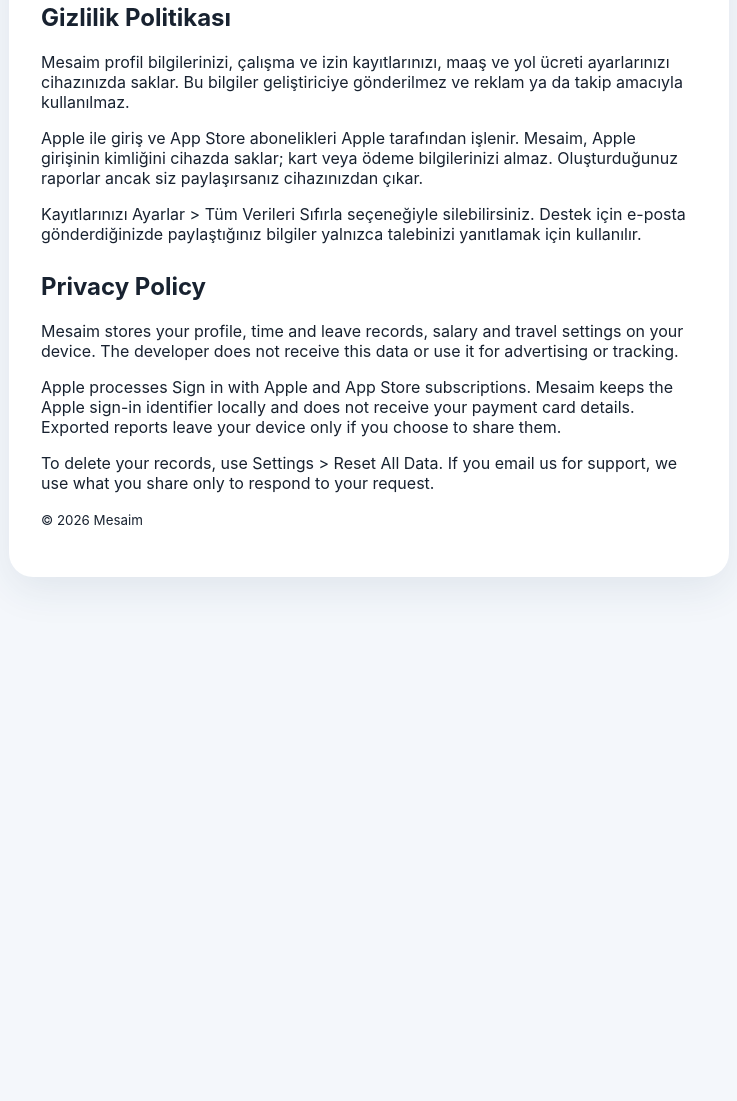
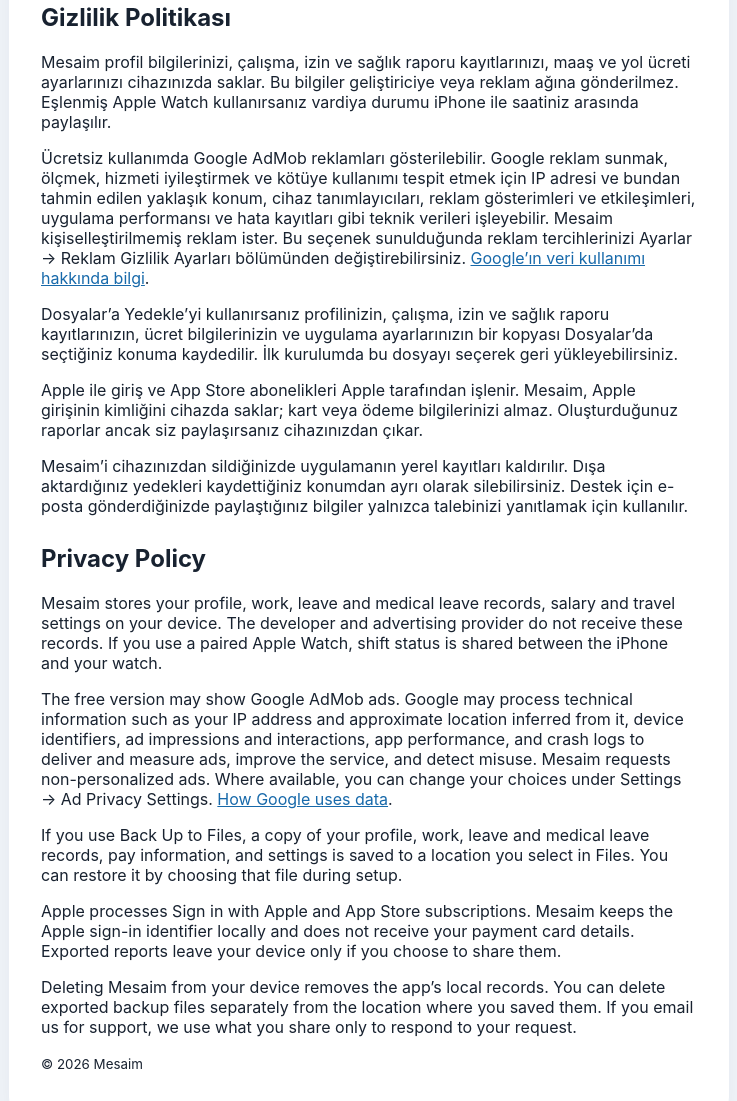
Before and after one commit to tahsinsarigul-svg/mesaim-destek, a plain HTML site: page index.html in a window 1280 px wide. Shown: the part 327-1428 px from the top of the page, without its empty margins (271-1008 px from the left). Before the commit the page ends 952 px from the top, so only its background shows below. Drawn offline with Linux system fonts and the light colour scheme.

Commit message:
Update Mesaim privacy policy for the iOS 1.1 release

```diff
--- a/index.html
+++ b/index.html
@@ -24,14 +24,18 @@
       <p>Uygulamayla ilgili soru, öneri veya hata bildirimi için bize ulaşın:</p>
       <p><a href="mailto:tahsinsarigul@gmail.com">tahsinsarigul@gmail.com</a></p>
       <h2 id="gizlilik">Gizlilik Politikası</h2>
-      <p>Mesaim profil bilgilerinizi, çalışma ve izin kayıtlarınızı, maaş ve yol ücreti ayarlarınızı cihazınızda saklar. Bu bilgiler geliştiriciye gönderilmez ve reklam ya da takip amacıyla kullanılmaz.</p>
+      <p>Mesaim profil bilgilerinizi, çalışma, izin ve sağlık raporu kayıtlarınızı, maaş ve yol ücreti ayarlarınızı cihazınızda saklar. Bu bilgiler geliştiriciye veya reklam ağına gönderilmez. Eşlenmiş Apple Watch kullanırsanız vardiya durumu iPhone ile saatiniz arasında paylaşılır.</p>
+      <p>Ücretsiz kullanımda Google AdMob reklamları gösterilebilir. Google reklam sunmak, ölçmek, hizmeti iyileştirmek ve kötüye kullanımı tespit etmek için IP adresi ve bundan tahmin edilen yaklaşık konum, cihaz tanımlayıcıları, reklam gösterimleri ve etkileşimleri, uygulama performansı ve hata kayıtları gibi teknik verileri işleyebilir. Mesaim kişiselleştirilmemiş reklam ister. Bu seçenek sunulduğunda reklam tercihlerinizi Ayarlar → Reklam Gizlilik Ayarları bölümünden değiştirebilirsiniz. <a href="https://policies.google.com/technologies/partner-sites?hl=tr">Google’ın veri kullanımı hakkında bilgi</a>.</p>
+      <p>Dosyalar’a Yedekle’yi kullanırsanız profilinizin, çalışma, izin ve sağlık raporu kayıtlarınızın, ücret bilgilerinizin ve uygulama ayarlarınızın bir kopyası Dosyalar’da seçtiğiniz konuma kaydedilir. İlk kurulumda bu dosyayı seçerek geri yükleyebilirsiniz.</p>
       <p>Apple ile giriş ve App Store abonelikleri Apple tarafından işlenir. Mesaim, Apple girişinin kimliğini cihazda saklar; kart veya ödeme bilgilerinizi almaz. Oluşturduğunuz raporlar ancak siz paylaşırsanız cihazınızdan çıkar.</p>
-      <p>Kayıtlarınızı Ayarlar &gt; Tüm Verileri Sıfırla seçeneğiyle silebilirsiniz. Destek için e-posta gönderdiğinizde paylaştığınız bilgiler yalnızca talebinizi yanıtlamak için kullanılır.</p>
+      <p>Mesaim’i cihazınızdan sildiğinizde uygulamanın yerel kayıtları kaldırılır. Dışa aktardığınız yedekleri kaydettiğiniz konumdan ayrı olarak silebilirsiniz. Destek için e-posta gönderdiğinizde paylaştığınız bilgiler yalnızca talebinizi yanıtlamak için kullanılır.</p>
       <section lang="en" aria-labelledby="privacy">
         <h2 id="privacy">Privacy Policy</h2>
-        <p>Mesaim stores your profile, time and leave records, salary and travel settings on your device. The developer does not receive this data or use it for advertising or tracking.</p>
+        <p>Mesaim stores your profile, work, leave and medical leave records, salary and travel settings on your device. The developer and advertising provider do not receive these records. If you use a paired Apple Watch, shift status is shared between the iPhone and your watch.</p>
+        <p>The free version may show Google AdMob ads. Google may process technical information such as your IP address and approximate location inferred from it, device identifiers, ad impressions and interactions, app performance, and crash logs to deliver and measure ads, improve the service, and detect misuse. Mesaim requests non-personalized ads. Where available, you can change your choices under Settings → Ad Privacy Settings. <a href="https://policies.google.com/technologies/partner-sites?hl=en">How Google uses data</a>.</p>
+        <p>If you use Back Up to Files, a copy of your profile, work, leave and medical leave records, pay information, and settings is saved to a location you select in Files. You can restore it by choosing that file during setup.</p>
         <p>Apple processes Sign in with Apple and App Store subscriptions. Mesaim keeps the Apple sign-in identifier locally and does not receive your payment card details. Exported reports leave your device only if you choose to share them.</p>
-        <p>To delete your records, use Settings &gt; Reset All Data. If you email us for support, we use what you share only to respond to your request.</p>
+        <p>Deleting Mesaim from your device removes the app’s local records. You can delete exported backup files separately from the location where you saved them. If you email us for support, we use what you share only to respond to your request.</p>
       </section>
       <p><small>© 2026 Mesaim</small></p>
     </section>
```
